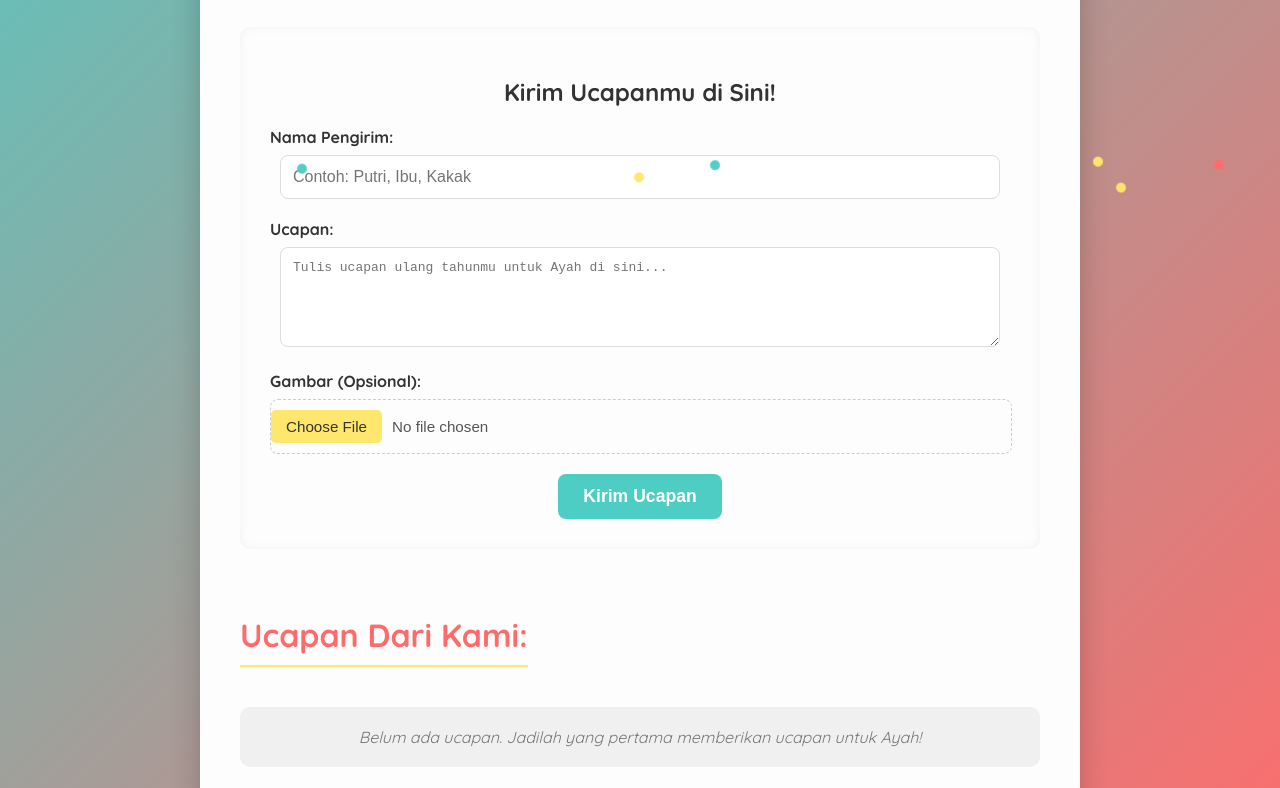
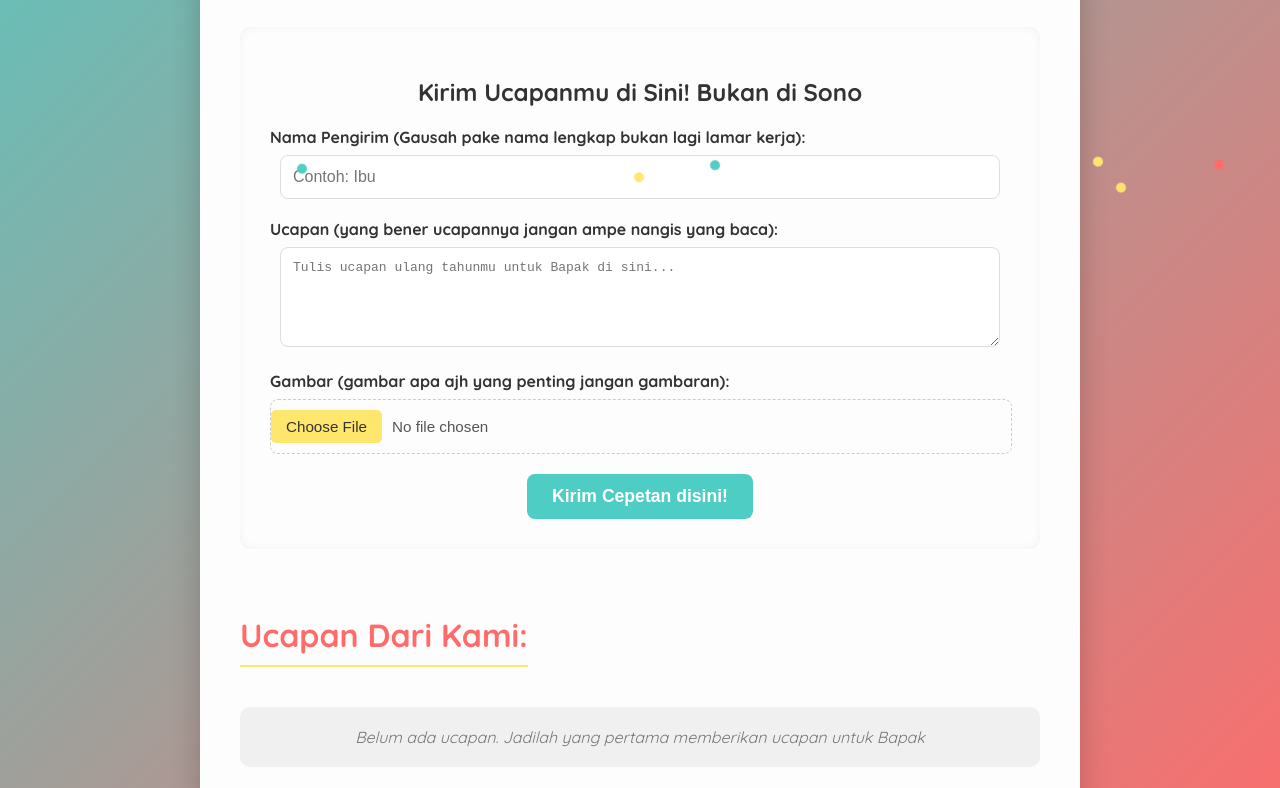
Before and after one commit to AlifIkrarPrabu/Website-Personal, a plain HTML site: page index.html in a window 1280 px wide. Shown: the part 412-1200 px from the top of the page. Drawn offline with Linux system fonts and the light colour scheme.

Commit message:
Update index.html

```diff
--- a/index.html
+++ b/index.html
@@ -3,7 +3,7 @@
 <head>
     <meta charset="UTF-8">
     <meta name="viewport" content="width=device-width, initial-scale=1.0">
-    <title>Happy Birthday</title>
+    <title>Selamat Ulang Tahun, Ayah!</title>
     <link href="https://fonts.googleapis.com/css2?family=Pacifico&family=Quicksand:wght@300;400;700&display=swap" rel="stylesheet">
     <style>
         :root {
@@ -361,6 +361,7 @@
             padding: 20px;
             background-color: #f0f0f0;
             border-radius: 10px;
+            animation: fadeIn 1s ease-out; /* Animasi untuk pesan kosong */
         }
 
         /* Media Queries for Responsiveness */
@@ -410,23 +411,23 @@
 <body>
     <div class="container">
         <header>
-            <h1>🎉 Happy Birthday, Captain of Our Home ! 🎉</h1>
+            <h1>🎉 Happy Birthday, Captain of Our Home! 🎉</h1>
             <p>Bukan tentang hari ulang tahun ataupun tentang umur, yang saat ini disampaikan hanya sebuah kalimat ucapan dari seorang istri dan dua anak. Terima kasih sudah jadi sosok yang kuat, tenang, dan selalu ada. Semoga sehat selalu dan terus jadi pelindung terbaik kami.</p>
         </header>
 
         <section class="message-form">
-            <h2>Kirim Ucapanmu di Sini!</h2>
+            <h2>Kirim Ucapanmu di Sini! Bukan di Sono</h2>
             <form id="birthdayMessageForm">
-                <label for="senderName">Nama Pengirim:</label>
-                <input type="text" id="senderName" placeholder="Contoh: Putri, Ibu, Kakak" required>
+                <label for="senderName">Nama Pengirim (Gausah pake nama lengkap bukan lagi lamar kerja):</label>
+                <input type="text" id="senderName" placeholder="Contoh: Ibu" required>
 
-                <label for="messageText">Ucapan:</label>
-                <textarea id="messageText" placeholder="Tulis ucapan ulang tahunmu untuk Ayah di sini..." required></textarea>
+                <label for="messageText">Ucapan (yang bener ucapannya jangan ampe nangis yang baca):</label>
+                <textarea id="messageText" placeholder="Tulis ucapan ulang tahunmu untuk Bapak di sini..." required></textarea>
 
-                <label for="messageImage">Gambar (Opsional):</label>
+                <label for="messageImage">Gambar (gambar apa ajh yang penting jangan gambaran):</label>
                 <input type="file" id="messageImage" accept="image/*">
 
-                <button type="submit" id="submitButton">Kirim Ucapan</button>
+                <button type="submit" id="submitButton">Kirim Cepetan disini!</button>
             </form>
         </section>
 
@@ -450,8 +451,22 @@
             const submitButton = document.getElementById('submitButton');
             const messagesContainer = document.getElementById('messagesContainer');
 
-            // Array untuk menyimpan ucapan, dimulai kosong
-            let messages = [];
+            // Kunci untuk menyimpan data di Local Storage
+            const LOCAL_STORAGE_KEY = 'birthdayMessages';
+
+            // Fungsi untuk memuat ucapan dari Local Storage
+            function loadMessages() {
+                const storedMessages = localStorage.getItem(LOCAL_STORAGE_KEY);
+                return storedMessages ? JSON.parse(storedMessages) : [];
+            }
+
+            // Fungsi untuk menyimpan ucapan ke Local Storage
+            function saveMessages() {
+                localStorage.setItem(LOCAL_STORAGE_KEY, JSON.stringify(messages));
+            }
+
+            // Muat ucapan saat aplikasi dimulai
+            let messages = loadMessages();
             let editingMessageId = null;
 
             // Fungsi untuk menambahkan confetti (tetap sama)
@@ -475,15 +490,14 @@
 
             // Fungsi untuk menampilkan ucapan yang ada
             function displayMessages() {
-                messagesContainer.innerHTML = ''; // Kosongkan container sebelum menambahkan
+                messagesContainer.innerHTML = '';
 
                 if (messages.length === 0) {
-                    // Jika tidak ada ucapan, tampilkan pesan kosong
                     const emptyMessageDiv = document.createElement('div');
                     emptyMessageDiv.classList.add('empty-messages');
-                    emptyMessageDiv.textContent = 'Belum ada ucapan. Jadilah yang pertama memberikan ucapan untuk Ayah!';
+                    emptyMessageDiv.textContent = 'Belum ada ucapan. Jadilah yang pertama memberikan ucapan untuk Bapak';
                     messagesContainer.appendChild(emptyMessageDiv);
-                    return; // Hentikan fungsi karena tidak ada ucapan untuk ditampilkan
+                    return;
                 }
 
                 messages.forEach((msg, index) => {
@@ -543,11 +557,12 @@
             function deleteMessage(id) {
                 if (confirm('Apakah Anda yakin ingin menghapus ucapan ini?')) {
                     messages = messages.filter(msg => msg.id != id);
-                    displayMessages(); // Perbarui tampilan setelah penghapusan
+                    saveMessages(); // Simpan perubahan ke Local Storage
+                    displayMessages();
                 }
             }
 
-            // Panggil displayMessages() tanpa ucapan default
+            // Tampilkan ucapan yang dimuat dari Local Storage saat pertama kali
             displayMessages();
 
             // Menangani pengiriman form (untuk tambah atau edit)
@@ -569,6 +584,8 @@
                                 messages[index].text = messageText;
                                 if (imageFile) { // Hanya update gambar jika ada file baru
                                     messages[index].imageUrl = url;
+                                } else { // Jika tidak ada file baru, tetap gunakan URL gambar yang lama
+                                     messages[index].imageUrl = messages[index].imageUrl;
                                 }
                             }
                             editingMessageId = null;
@@ -582,6 +599,7 @@
                             });
                         }
 
+                        saveMessages(); // Simpan perubahan ke Local Storage
                         displayMessages();
                         form.reset();
                         createConfetti();
@@ -595,7 +613,6 @@
                         };
                         reader.readAsDataURL(imageFile);
                     } else {
-                        // Jika tidak ada gambar baru, gunakan gambar yang sudah ada (jika edit) atau null (jika tambah baru)
                         let existingImageUrl = null;
                         if (editingMessageId) {
                             const messageToEdit = messages.find(msg => msg.id == editingMessageId);
```
